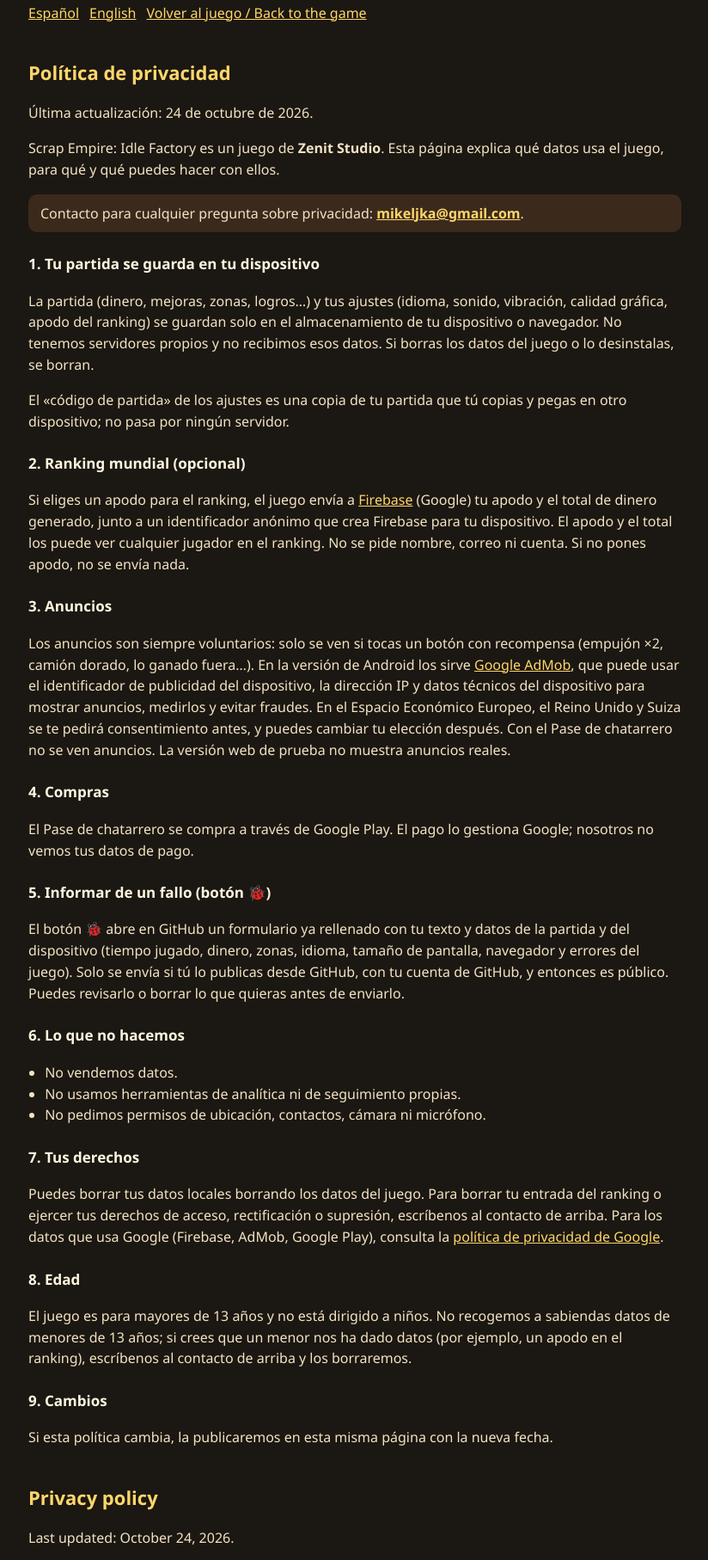
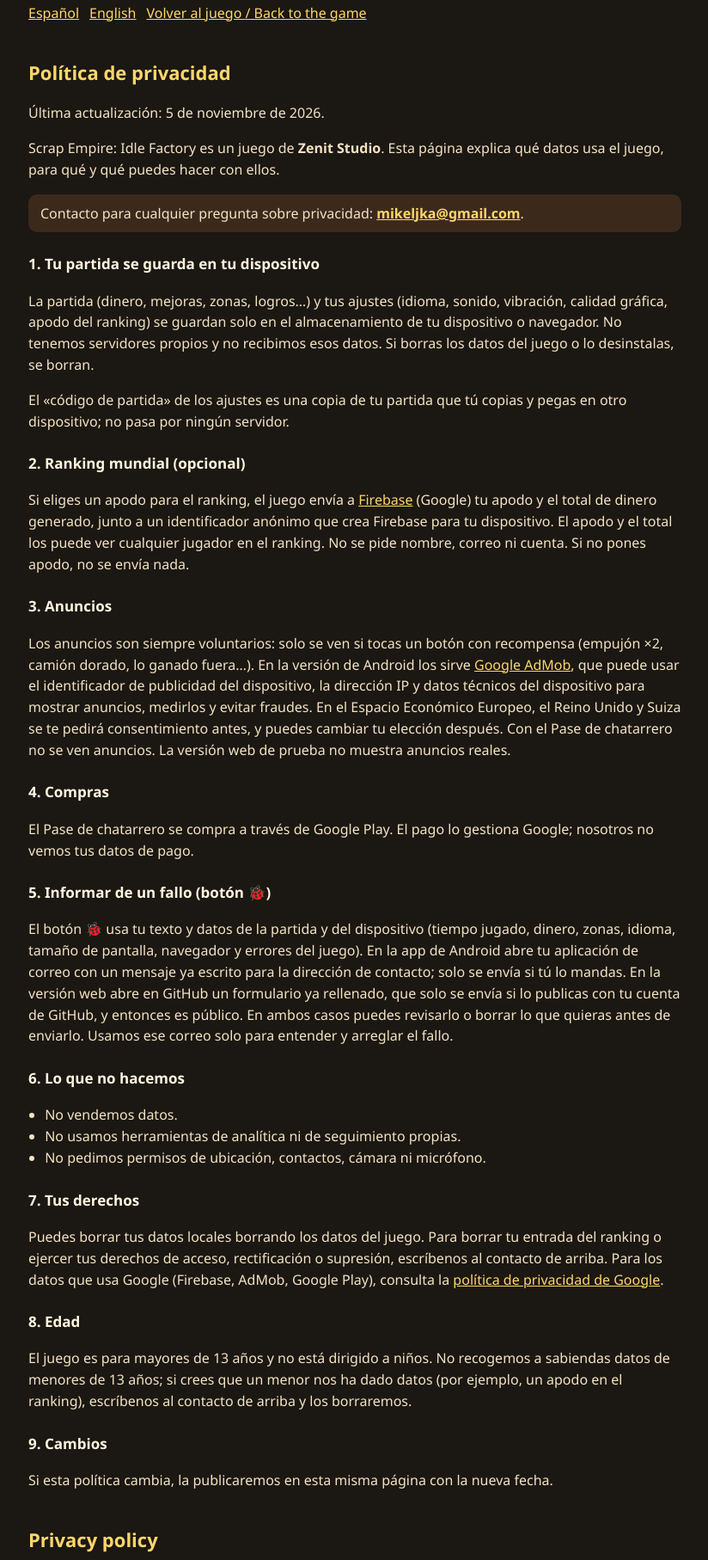
Before and after one commit to MikelJka/zenit-studio, a plain HTML site: page scrap-empire/privacidad.html in a window 1280 px wide. Shown: the part 80-1894 px from the top of the page at 86% size, without its empty margins (227-1051 px from the left). Drawn offline with Linux system fonts and the light colour scheme.

Commit message:
Web pública desde Zenit (a0bad71)

```diff
--- a/scrap-empire/privacidad.html
+++ b/scrap-empire/privacidad.html
@@ -4,7 +4,7 @@
 <meta charset="utf-8">
 <meta name="viewport" content="width=device-width,initial-scale=1">
 <title>Scrap Empire: Idle Factory — Política de privacidad / Privacy policy</title>
-<!-- Política de privacidad (S3, primera parte, 2026-10-23). Se publica en /Zenit/scrap-empire/privacidad.html y se enlaza desde Ajustes.
+<!-- Política de privacidad (S3, primera parte, 2026-10-23). Se publica en /zenit-studio/scrap-empire/privacidad.html y se enlaza desde Ajustes.
      Si cambia lo que guarda o envía el juego (ranking, anuncios, compras, botón 🐞), hay que cambiar esta página. -->
 <style>
 :root{color-scheme:dark}
@@ -25,7 +25,7 @@ ul{padding-left:1.2em}
 
 <section id="es" lang="es">
 <h2>Política de privacidad</h2>
-<p>Última actualización: 24 de octubre de 2026.</p>
+<p>Última actualización: 5 de noviembre de 2026.</p>
 <p>Scrap Empire: Idle Factory es un juego de <b>Zenit Studio</b>. Esta página explica qué datos usa el juego, para qué y qué puedes hacer con ellos.</p>
 <p class="note">Contacto para cualquier pregunta sobre privacidad: <a href="mailto:mikeljka@gmail.com"><b>mikeljka@gmail.com</b></a>.</p>
 
@@ -43,7 +43,7 @@ ul{padding-left:1.2em}
 <p>El Pase de chatarrero se compra a través de Google Play. El pago lo gestiona Google; nosotros no vemos tus datos de pago.</p>
 
 <h3>5. Informar de un fallo (botón 🐞)</h3>
-<p>El botón 🐞 abre en GitHub un formulario ya rellenado con tu texto y datos de la partida y del dispositivo (tiempo jugado, dinero, zonas, idioma, tamaño de pantalla, navegador y errores del juego). Solo se envía si tú lo publicas desde GitHub, con tu cuenta de GitHub, y entonces es público. Puedes revisarlo o borrar lo que quieras antes de enviarlo.</p>
+<p>El botón 🐞 usa tu texto y datos de la partida y del dispositivo (tiempo jugado, dinero, zonas, idioma, tamaño de pantalla, navegador y errores del juego). En la app de Android abre tu aplicación de correo con un mensaje ya escrito para la dirección de contacto; solo se envía si tú lo mandas. En la versión web abre en GitHub un formulario ya rellenado, que solo se envía si lo publicas con tu cuenta de GitHub, y entonces es público. En ambos casos puedes revisarlo o borrar lo que quieras antes de enviarlo. Usamos ese correo solo para entender y arreglar el fallo.</p>
 
 <h3>6. Lo que no hacemos</h3>
 <ul>
@@ -64,7 +64,7 @@ ul{padding-left:1.2em}
 
 <section id="en" lang="en">
 <h2>Privacy policy</h2>
-<p>Last updated: October 24, 2026.</p>
+<p>Last updated: November 5, 2026.</p>
 <p>Scrap Empire: Idle Factory is a game by <b>Zenit Studio</b>. This page explains what data the game uses, why, and what you can do about it.</p>
 <p class="note">Privacy contact: <a href="mailto:mikeljka@gmail.com"><b>mikeljka@gmail.com</b></a>.</p>
 
@@ -82,7 +82,7 @@ ul{padding-left:1.2em}
 <p>The Scrapper Pass is bought through Google Play. Payment is handled by Google; we never see your payment details.</p>
 
 <h3>5. Reporting a bug (🐞 button)</h3>
-<p>The 🐞 button opens a pre-filled GitHub form with your text and game and device data (play time, money, zones, language, screen size, browser and game errors). It is only sent if you submit it on GitHub, with your GitHub account, and it is then public. You can review it or delete anything before sending.</p>
+<p>The 🐞 button uses your text and game and device data (play time, money, zones, language, screen size, browser and game errors). In the Android app it opens your email app with a pre-written message to the contact address; it is only sent if you send it. On the web version it opens a pre-filled GitHub form, which is only sent if you submit it with your GitHub account, and it is then public. In both cases you can review it or delete anything before sending. We use that email only to understand and fix the problem.</p>
 
 <h3>6. What we don't do</h3>
 <ul>
```
